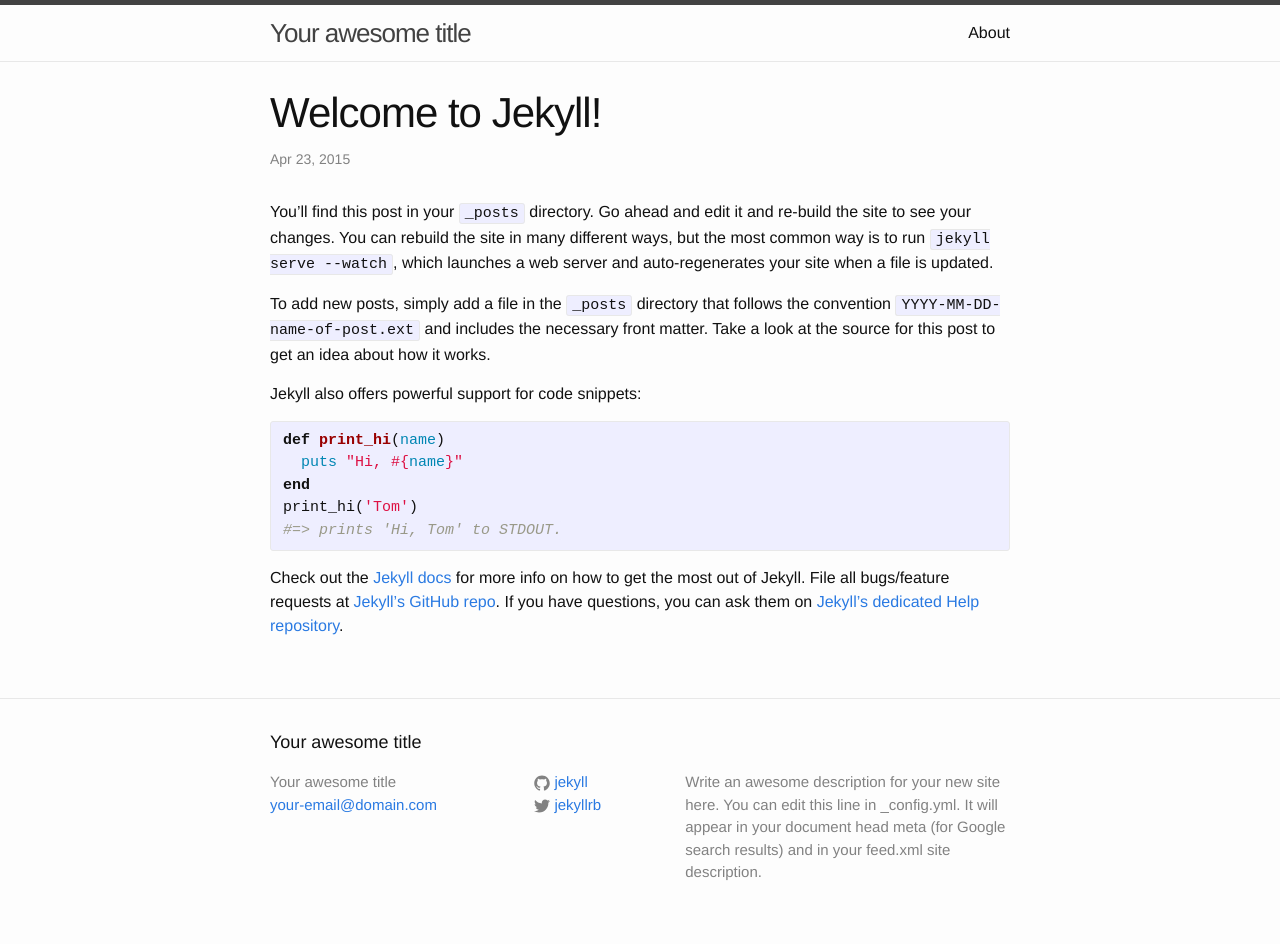
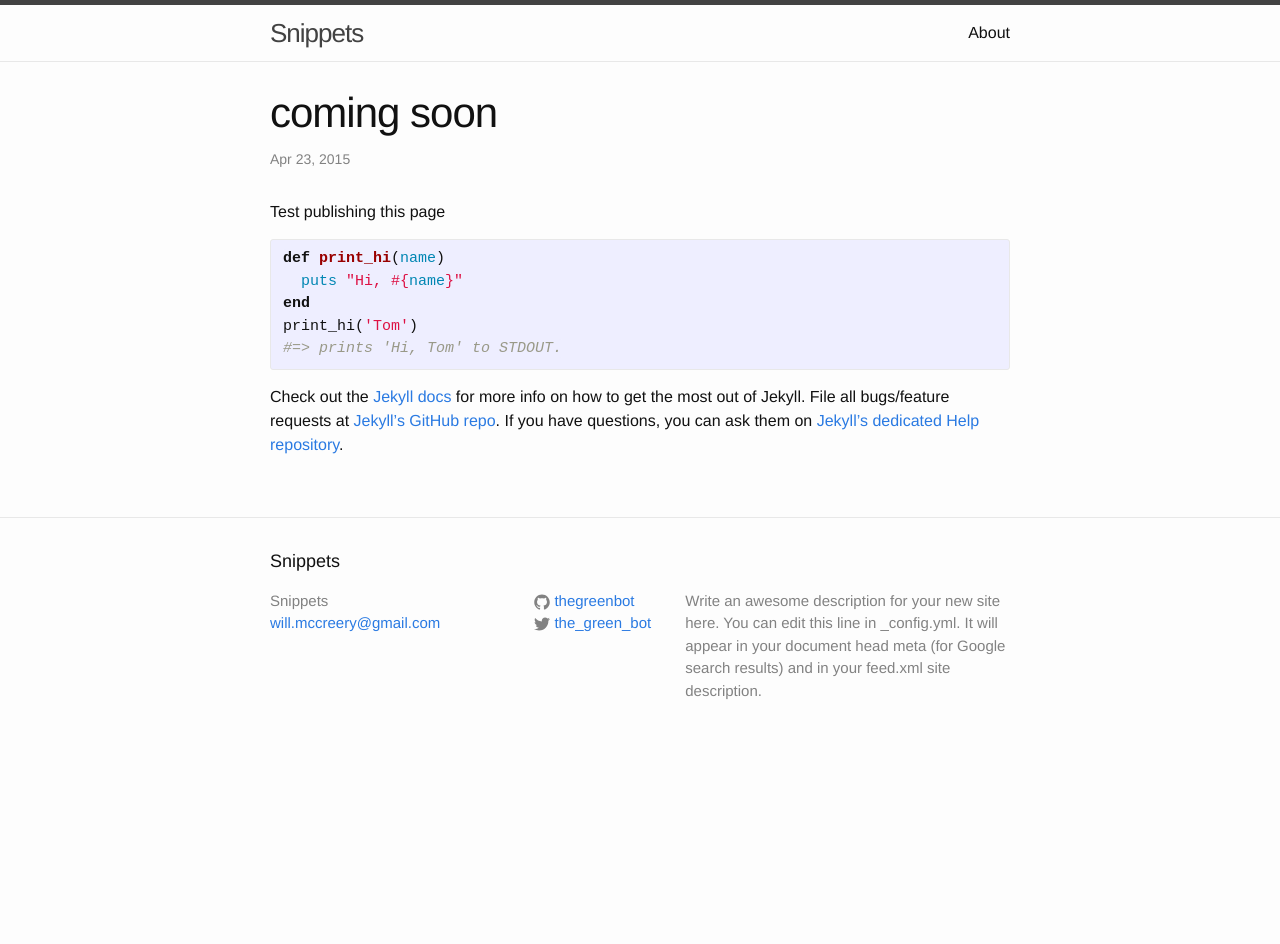
Before and after one commit to thegreenbot/thegreenbot, a Jekyll site: the page built from _posts/2015-04-23-welcome-to-jekyll.markdown, in a window 1280 px wide. Built offline with Jekyll 4.4.1, drawn with Linux system fonts in a browser that asks for light colours; after the commit the page ends 900 px from its top, so only the background shows below that.

Commit message:
initial config commit

```diff
--- a/_config.yml
+++ b/_config.yml
@@ -1,14 +1,14 @@
 # Site settings
-title: Your awesome title
-email: your-email@domain.com
+title: Snippets
+email: will.mccreery@gmail.com
 description: > # this means to ignore newlines until "baseurl:"
   Write an awesome description for your new site here. You can edit this
   line in _config.yml. It will appear in your document head meta (for
   Google search results) and in your feed.xml site description.
 baseurl: "" # the subpath of your site, e.g. /blog/
-url: "http://yourdomain.com" # the base hostname & protocol for your site
-twitter_username: jekyllrb
-github_username:  jekyll
+url: "http://thegreenbot.github.io/" # the base hostname & protocol for your site
+twitter_username: the_green_bot
+github_username:  thegreenbot
 
 # Build settings
 markdown: kramdown
--- a/_posts/2015-04-23-welcome-to-jekyll.markdown
+++ b/_posts/2015-04-23-welcome-to-jekyll.markdown
@@ -1,14 +1,10 @@
 ---
 layout: post
-title:  "Welcome to Jekyll!"
+title:  "coming soon"
 date:   2015-04-23 07:58:45
 categories: jekyll update
 ---
-You’ll find this post in your `_posts` directory. Go ahead and edit it and re-build the site to see your changes. You can rebuild the site in many different ways, but the most common way is to run `jekyll serve --watch`, which launches a web server and auto-regenerates your site when a file is updated.
-
-To add new posts, simply add a file in the `_posts` directory that follows the convention `YYYY-MM-DD-name-of-post.ext` and includes the necessary front matter. Take a look at the source for this post to get an idea about how it works.
-
-Jekyll also offers powerful support for code snippets:
+Test publishing this page
 
 {% highlight ruby %}
 def print_hi(name)
```
